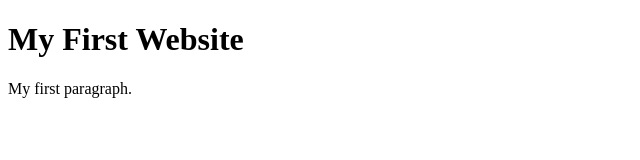
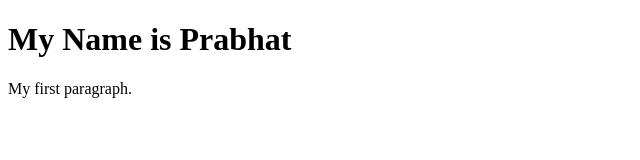
Before and after one commit to sciencekumar1010/codersrank-template-m8teem, a website: page index.html in a window 1280 px wide. Shown: the whole page, without its empty margins (0-640 px from the left). Drawn offline with Linux system fonts and the light colour scheme.

Commit message:
1 file modified

```diff
--- a/index.html
+++ b/index.html
@@ -5,7 +5,7 @@
   </head>
   <body>
 
-    <h1>My First Website</h1>
+    <h1>My Name is Prabhat</h1>
     <p>My first paragraph.</p>
 
   </body>
```
